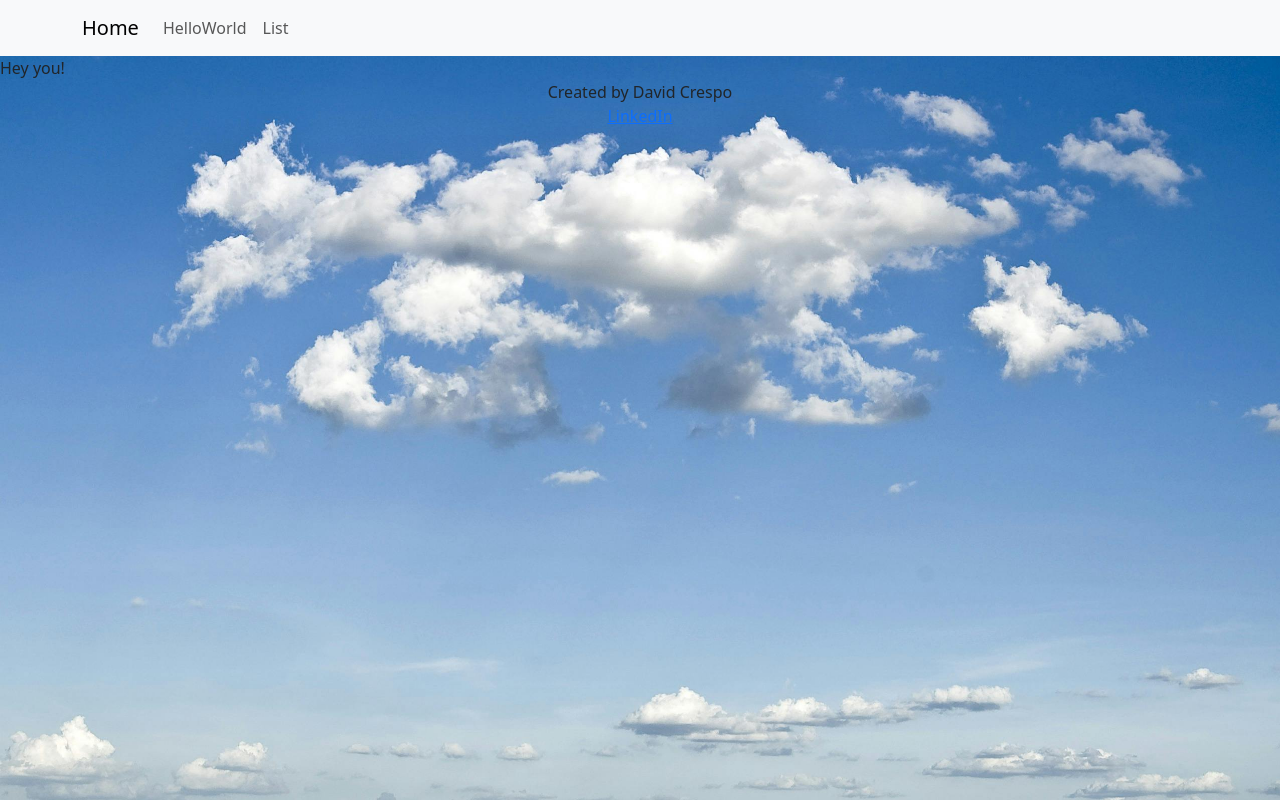
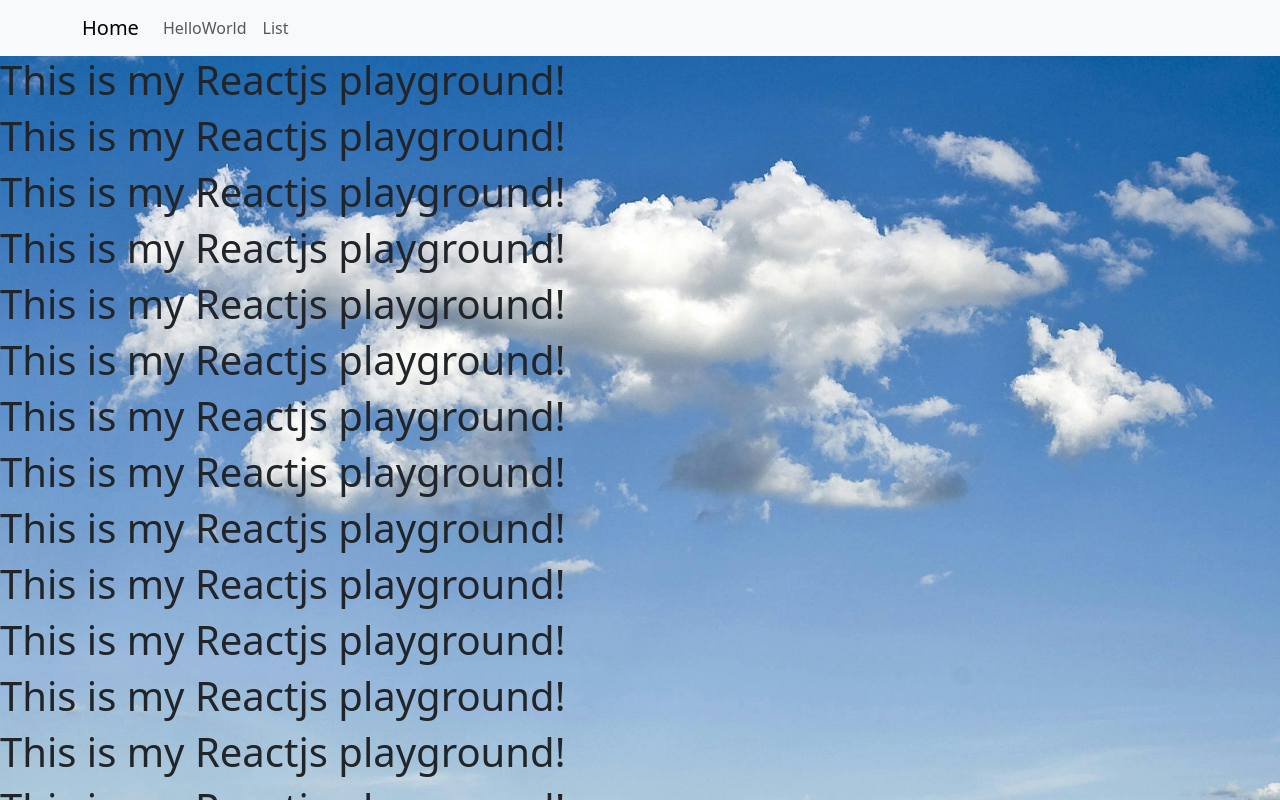
Before and after one commit to iguannago/my_react, a React app in the folder my-workspace/: page / in a window 1280 px wide. Shown: the top 800 px of the page. Built offline with nearby package versions, Linux system fonts and the light colour scheme; no server answers.

Commit message:
add more styling

```diff
--- a/my-workspace/src/app/app.module.scss
+++ b/my-workspace/src/app/app.module.scss
@@ -2,21 +2,21 @@ body {
   background-image: url('../assets/pexels-pixabay-86695.jpg');
   background-size: cover;
   background-position: center;
-  height: 100vh;
   margin: 0;
   padding: 0;
 }
 
 .footer {
-  position: relative; /* Change to relative positioning */
+  position: fixed; /* Change to fixed positioning */
+  left: 0;
+  bottom: 0;
   width: 100%;
-  background-color: #f8f9fa; /* Adjust background color as needed */
-  padding: 20px 0; /* Add padding for spacing */
+  background-color: #f8f9fa;
+  padding: 20px 0;
   text-align: center;
 }
 
 .main-container {
-  &.div {
-    height: calc(100vh - 100px); /* Adjust the value as needed */
-  }
+  min-height: calc(100vh - 100px); /* Adjust the value as needed */
+  padding-bottom: 100px; /* Adjust the value to accommodate the footer height */
 }
--- a/my-workspace/src/components/Home/Home.tsx
+++ b/my-workspace/src/components/Home/Home.tsx
@@ -1,5 +1,45 @@
+import { useEffect, useState } from 'react';
+
 const Home = () => {
-  return <div>Hey you!</div>;
+  const [imageUrl, setImageUrl] = useState('');
+
+  useEffect(() => {
+    const fetchRandomImage = async () => {
+      try {
+        const response = await fetch('https://source.unsplash.com/random');
+        if (!response.ok) {
+          throw new Error('Failed to fetch image');
+        }
+        setImageUrl(response.url);
+      } catch (error) {
+        console.error('Error fetching random image:', error);
+      }
+    };
+
+    fetchRandomImage();
+  }, []);
+
+  return (
+    <div style={{ backgroundImage: `url(${imageUrl})` }}>
+      <div className="content">
+        <h1>This is my Reactjs playground!</h1>
+        <h1>This is my Reactjs playground!</h1>
+        <h1>This is my Reactjs playground!</h1>
+        <h1>This is my Reactjs playground!</h1>
+        <h1>This is my Reactjs playground!</h1>
+        <h1>This is my Reactjs playground!</h1>
+        <h1>This is my Reactjs playground!</h1>
+        <h1>This is my Reactjs playground!</h1>
+        <h1>This is my Reactjs playground!</h1>
+        <h1>This is my Reactjs playground!</h1>
+        <h1>This is my Reactjs playground!</h1>
+        <h1>This is my Reactjs playground!</h1>
+        <h1>This is my Reactjs playground!</h1>
+        <h1>This is my Reactjs playground!</h1>
+        <h1>This is my Reactjs playground!</h1>
+      </div>
+    </div>
+  );
 };
 
 export default Home;
```
Also changed, not shown: 1 other file (tests, documents, lock files or other folders).
